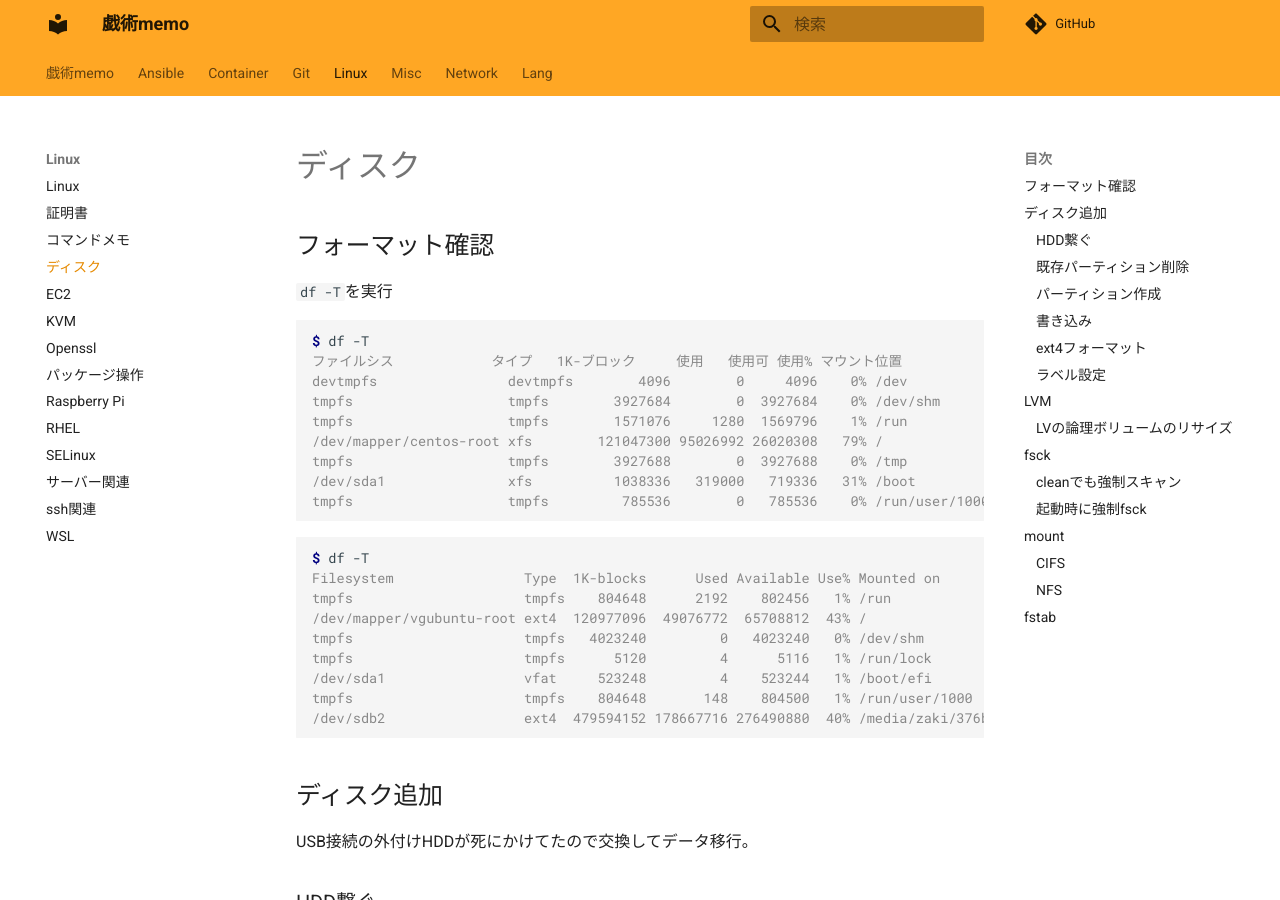
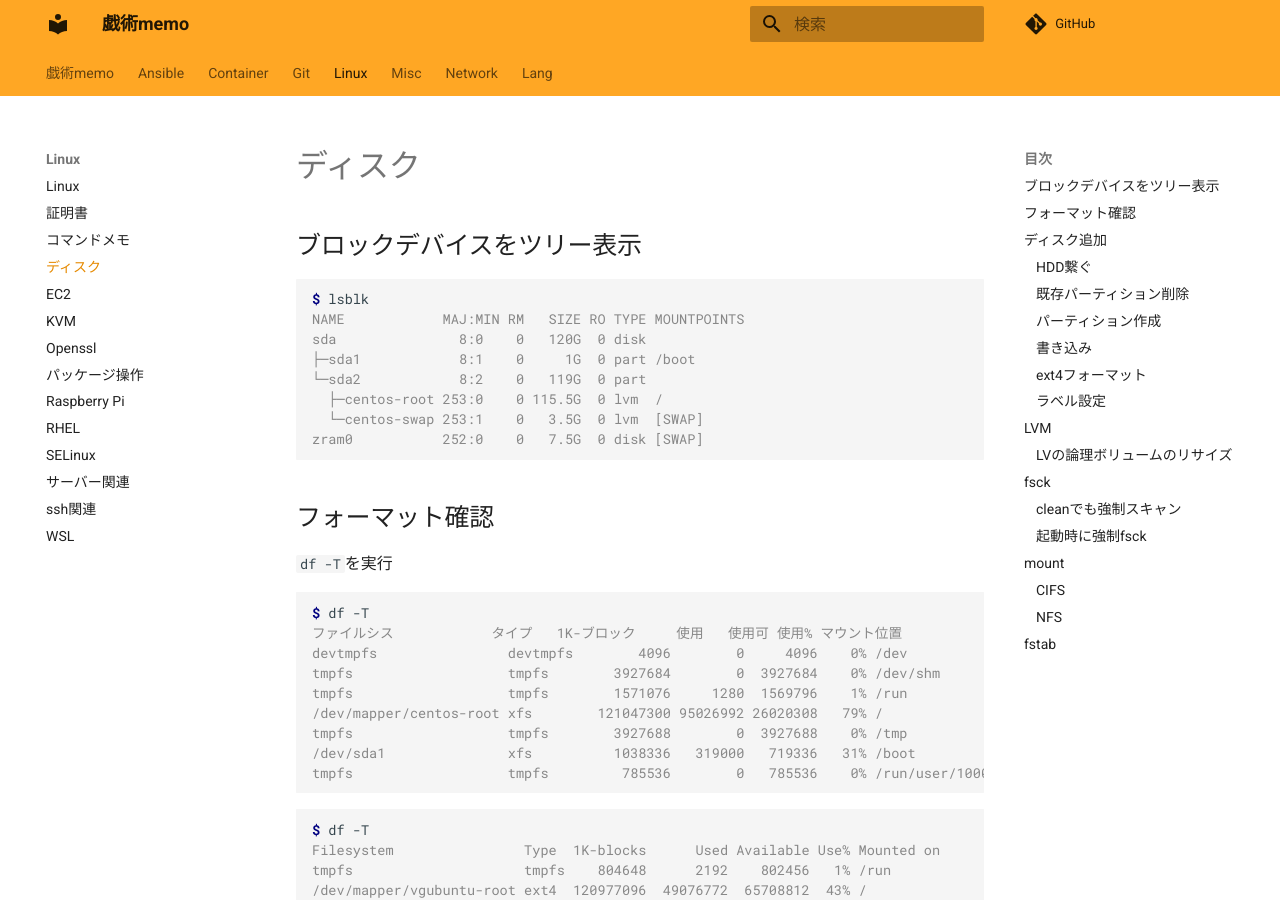
Before and after one commit to zaki-lknr/docs, an MkDocs documentation site: the page built from docs/Linux/disk.md, in a window 1280 px wide and 900 px high. Built offline with MkDocs 1.6.1 and Material for MkDocs 9.7.7, drawn with Linux system fonts in a browser that asks for light colours; comment, search, counter and statistics services are not loaded.

Commit message:
add: linux/disk: lsblk

````diff
--- a/docs/Linux/disk.md
+++ b/docs/Linux/disk.md
@@ -1,4 +1,17 @@
 # ディスク
+
+## ブロックデバイスをツリー表示
+
+```console
+$ lsblk
+NAME            MAJ:MIN RM   SIZE RO TYPE MOUNTPOINTS
+sda               8:0    0   120G  0 disk
+├─sda1            8:1    0     1G  0 part /boot
+└─sda2            8:2    0   119G  0 part
+  ├─centos-root 253:0    0 115.5G  0 lvm  /
+  └─centos-swap 253:1    0   3.5G  0 lvm  [SWAP]
+zram0           252:0    0   7.5G  0 disk [SWAP]
+```
 
 ## フォーマット確認
 
````
